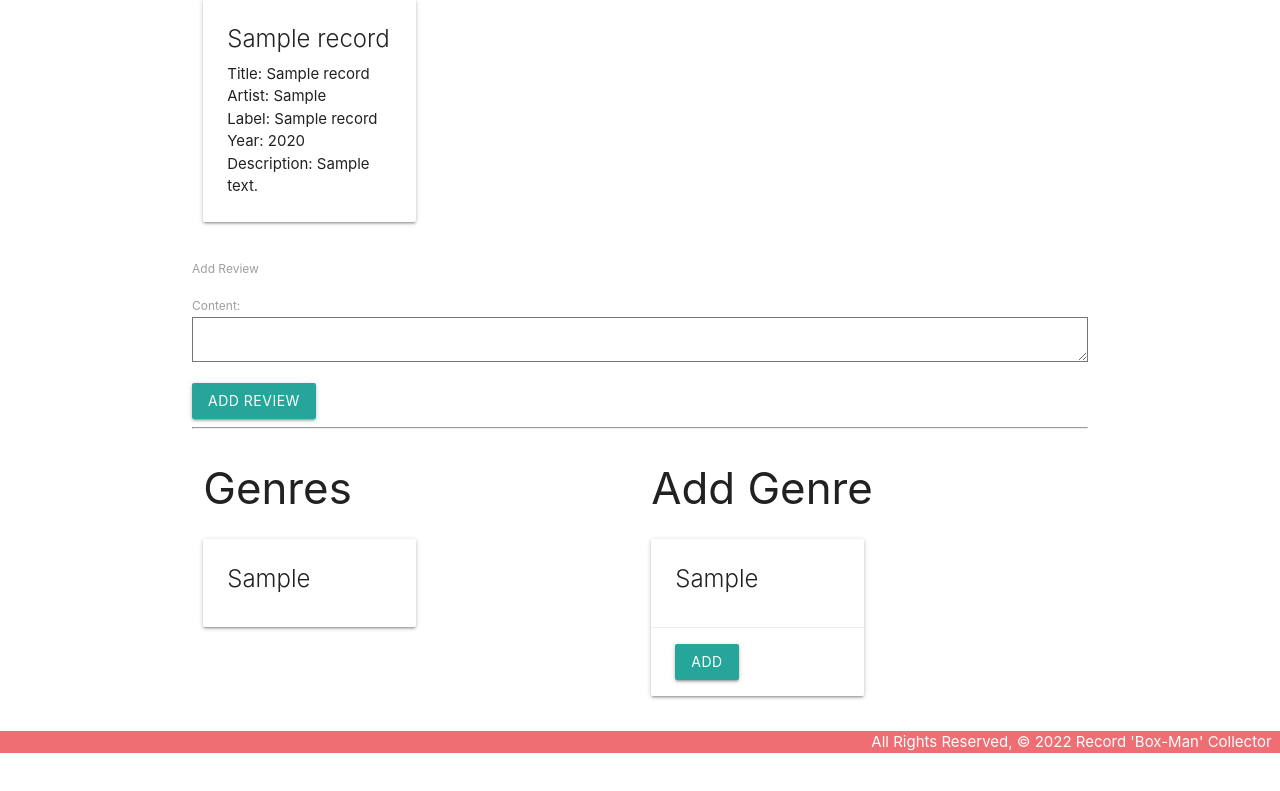
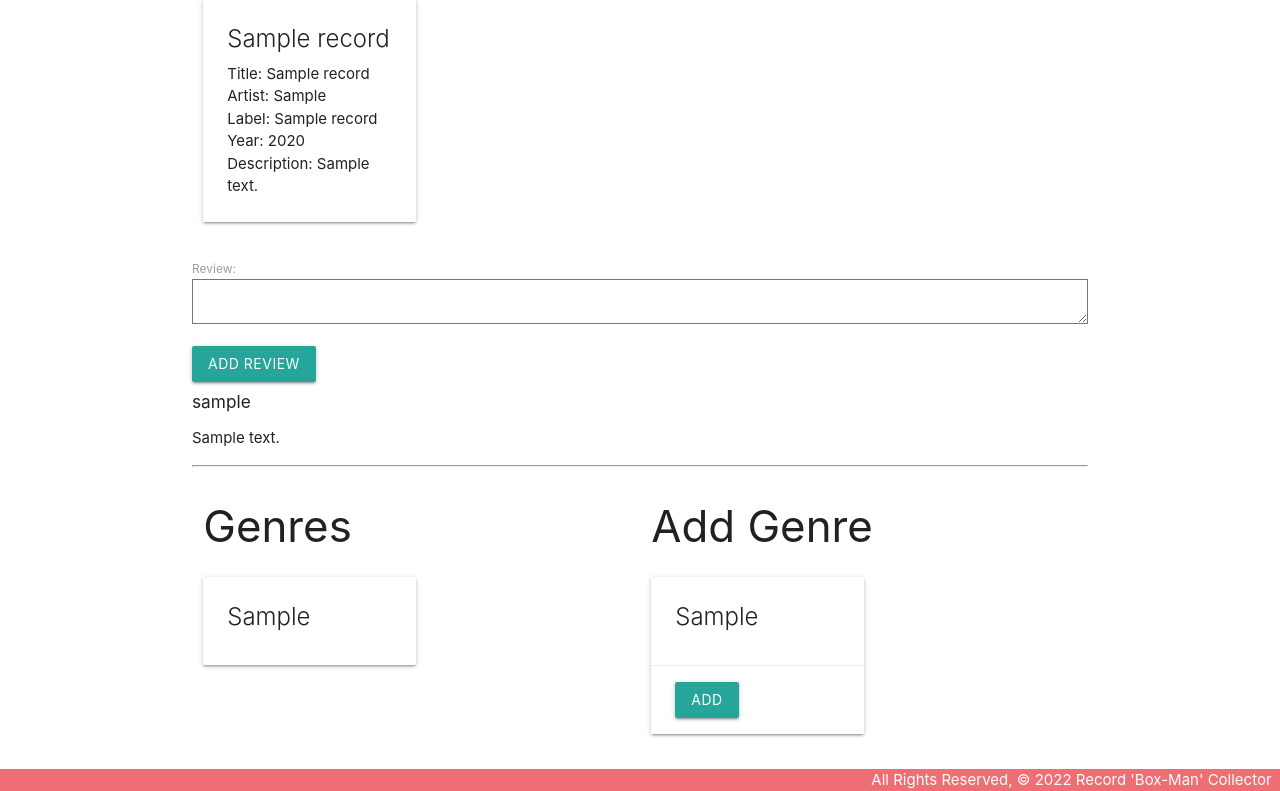
Before and after one commit to tatyanakarlen/Finch-Collector-DJANGO-PROJECT, a Django app: page /records/1 in a window 1280 px wide. Shown: the part 279-1070 px from the top of the page. Before the commit the page ends 1032 px from the top, so only its background shows below. Run offline with Django 4.2, Linux system fonts and the light colour scheme; tables that the repository leaves empty hold one stand-in row (values such as "Sample post").

Commit message:
comments rendering

```diff
--- a/main_app/forms.py
+++ b/main_app/forms.py
@@ -9,4 +9,4 @@ class AirPlayForm(ModelForm):
 class ReviewForm(ModelForm):
     class Meta:
         model = Review
-        fields = ['content']
+        fields = ['review']
--- a/main_app/models.py
+++ b/main_app/models.py
@@ -44,9 +44,11 @@ class Record(models.Model):
 
 
 class Review(models.Model):
-  content = models.TextField(max_length=250)
+  review = models.TextField(max_length=250)
   record = models.ForeignKey(Record, on_delete=models.CASCADE)
   user = models.ForeignKey(User, on_delete=models.CASCADE)
+#   created_at = models.DateTimeField(auto_now_add=True)
+#   updated_at = models.DateTimeField(auto_now=True)
 
 def __str__(self):
         return self.title
--- a/main_app/templates/records/public-detail.html
+++ b/main_app/templates/records/public-detail.html
@@ -23,12 +23,19 @@
 
 <section class="review-submission">
     <form action="{% url 'add_review' record.id %}" method="post">
-        <label>Add Review</label>
         {% csrf_token %}
         {{ review_form.as_p }}
         <input type="submit" class="btn" value="Add Review">
       </form>
   </section>
+
+  <div class="user-comment-group">
+    {% for review in reviews %}
+    <div class="user-comment-id">
+        <h6>{{ review.user}}</h6>
+        <p>{{review.review}}</p>
+    {% endfor %}
+      </div>
 
 
 <hr>
--- a/main_app/views.py
+++ b/main_app/views.py
@@ -75,16 +75,17 @@ class RecordUpdate(UpdateView):
 
 def records_detail(request, record_id):
   record = Record.objects.get(id=record_id)
+  reviews = Review.objects.filter(record=record_id)
   genres = Genre.objects.all()
   airplay_form= AirPlayForm()
   review_form = ReviewForm()
   if record.user.id == request.user.id:
     return render(request, 'records/detail.html', {
-    'record': record, 'airplay_form': airplay_form, 'review_form': review_form, 'genres': genres,
+    'record': record, 'airplay_form': airplay_form, 'review_form': review_form, 'genres': genres, 'reviews': reviews
 })
   else:
     return render(request, 'records/public-detail.html', {
-    'record': record, 'review_form': review_form, 'genres': genres,
+    'record': record, 'review_form': review_form, 'genres': genres, 'reviews': reviews
 })
 
 
@@ -134,7 +135,7 @@ class GenreDelete(DeleteView):
 def add_review(request, record_id):
 
    Review.objects.create(
-    content = request.POST['content'],
+    review = request.POST['review'],
     record = Record.objects.get(id = record_id),
     user = User.objects.get(id = request.user.id)
   )
```
Also changed, not shown: main_app/templates/records/detail.html (+9 -1 lines), main_app/migrations/0007_rename_content_review_review.py (added), main_app/migrations/0008_review_created_at_review_updated_at.py (added).
